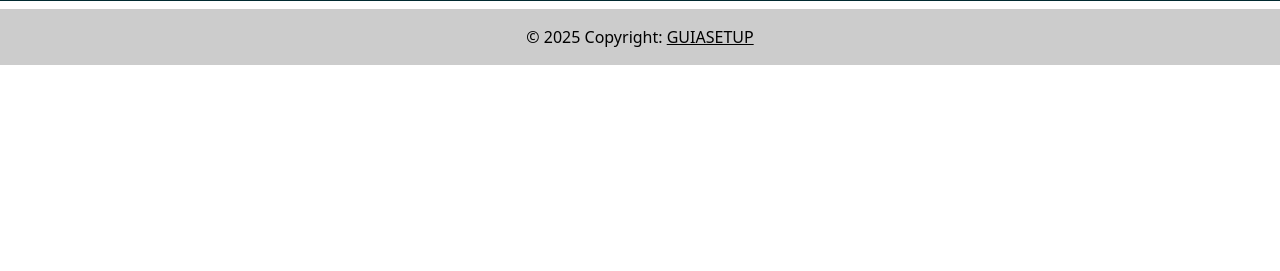
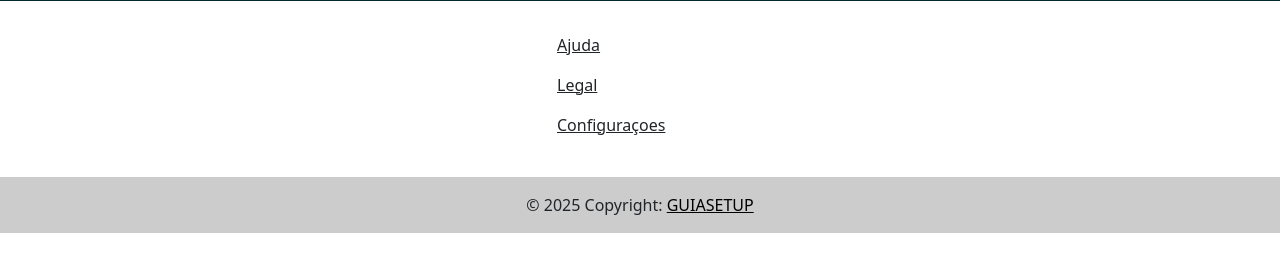
Before and after one commit to MenezesP/ProjetoGUIASETUP, a plain HTML site: page main-page/main-page.html in a window 1280 px wide. Shown: the part 273-544 px from the top of the page. Drawn offline with nearby package versions, Linux system fonts and the light colour scheme.

Commit message:
links-rodape

```diff
--- a/main-page/main-page.html
+++ b/main-page/main-page.html
@@ -12,9 +12,9 @@
 
   <nav class="navbar">
     <div class="container">
-      <a class="navbar-brand mb-1" href="#" >
-        <img src="images/guiasetup.svg" alt="GUIASETUPLOGO">
-      </a>
+        <a class="navbar-brand mb-1" href="#" >
+          <img src="images/guiasetup.svg" alt="GUIASETUPLOGO">
+        </a>
       <form class="d-flex align-content-center" role="search">
         <div class="input-group">
           <input class="form-control border-0" type="search" placeholder="Pesquisar" aria-label="Pesquisar">
@@ -38,13 +38,13 @@
     </section>
   </div>
 
-  <footer
+  <footer class="rodape"
           class="text-center text-lg-start text-black"
           style="background-color: #ffffff"
           >
     <!-- Section: Social media -->
     <section
-             class="d-flex w-100 justify-content-center p-1"
+             class="d-flex justify-content-center p-1"
              style="background-color: #002930"
              >
       <!-- Left -->
@@ -62,6 +62,20 @@
         <div class="row mt-2">
           <!-- Grid column -->
 
+          <div class="col-md-3 col-lg-2 col-xl-2 mx-auto mb-4">
+            <!-- Links -->
+            <h6 class="text-uppercase fw-bold mb-4">
+            </h6>
+            <p>
+              <a href="#!" class="text-reset">Ajuda</a>
+            </p>
+            <p>
+              <a href="#!" class="text-reset">Legal</a>
+            </p>
+            <p>
+              <a href="#!" class="text-reset">Configuraçoes</a>
+            </p>
+          </div>
         </div>
         <!-- Grid row -->
       </div>
```
Also changed, not shown: main-page/style.css (line endings or trailing spaces).
